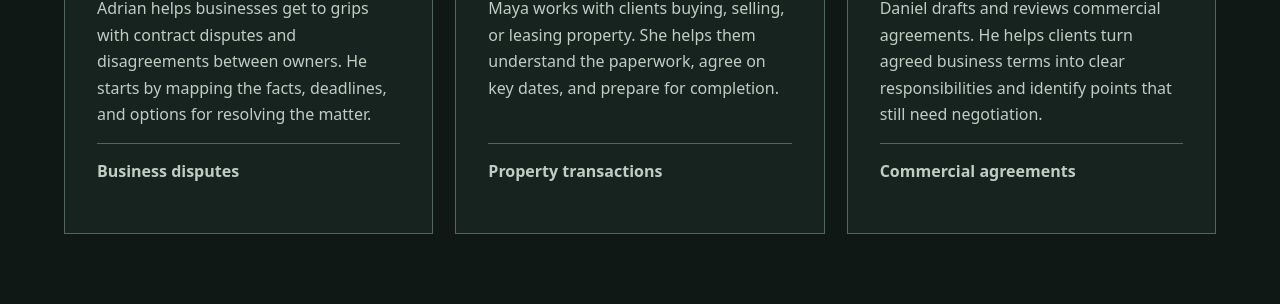
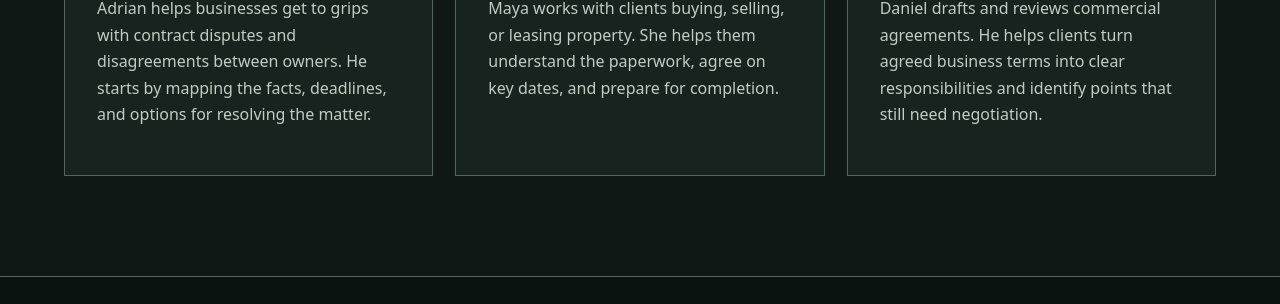
Before and after one commit to QuintonPang/ahsk-static-website, an Astro site: page /ahsk-static-website/our-partners in a window 1280 px wide. Shown: the part 614-918 px from the top of the page. Built offline with nearby package versions, Linux system fonts and the light colour scheme; Astro itself is replaced by a stand-in of ours.

Commit message:
Remove practice labels and horizontal dividers from People cards

```diff
--- a/src/pages/our-partners.astro
+++ b/src/pages/our-partners.astro
@@ -1,27 +1,23 @@
 ---
 import Site from '../layouts/Site.astro';
-import { practices } from '../content';
 
 const people = [
   {
     name: 'Adrian Tan',
     initials: 'AT',
     role: 'Partner',
-    practice: practices[0],
     bio: 'Adrian helps businesses get to grips with contract disputes and disagreements between owners. He starts by mapping the facts, deadlines, and options for resolving the matter.',
   },
   {
     name: 'Maya Lim',
     initials: 'ML',
     role: 'Senior Associate',
-    practice: practices[1],
     bio: 'Maya works with clients buying, selling, or leasing property. She helps them understand the paperwork, agree on key dates, and prepare for completion.',
   },
   {
     name: 'Daniel Wong',
     initials: 'DW',
     role: 'Associate',
-    practice: practices[2],
     bio: 'Daniel drafts and reviews commercial agreements. He helps clients turn agreed business terms into clear responsibilities and identify points that still need negotiation.',
   },
 ];
@@ -39,7 +35,6 @@ const people = [
           <p class="person-role">{person.role}</p>
           <h2>{person.name}</h2>
           <p>{person.bio}</p>
-          <p class="person-practice">{person.practice.name}</p>
         </div>
       </li>)}
     </ul>
--- a/src/styles/site.css
+++ b/src/styles/site.css
@@ -133,7 +133,6 @@ textarea { resize: vertical; }
   display: grid;
   place-items: center;
   min-height: 150px;
-  border-bottom: 1px solid var(--line);
   background: radial-gradient(ellipse at 50% 100%, #274438, transparent 74%), var(--chrome);
   color: var(--gold);
   font: 3.2rem/1 Georgia, serif;
@@ -143,17 +142,6 @@ textarea { resize: vertical; }
 .person-details h2 { font-size: 1.9rem; }
 .person-details p { color: var(--muted); }
 .person-details .person-role { margin-bottom: 5px; color: var(--gold); font-size: .86rem; }
-.person-practice {
-  display: flex;
-  align-items: center;
-  justify-content: space-between;
-  gap: 10px;
-  margin-top: auto;
-  padding-top: 14px;
-  border-top: 1px solid var(--line);
-  color: var(--gold);
-  font-weight: 600;
-}
 
 @media (hover: hover) {
   a:hover { color: var(--gold); }
```
